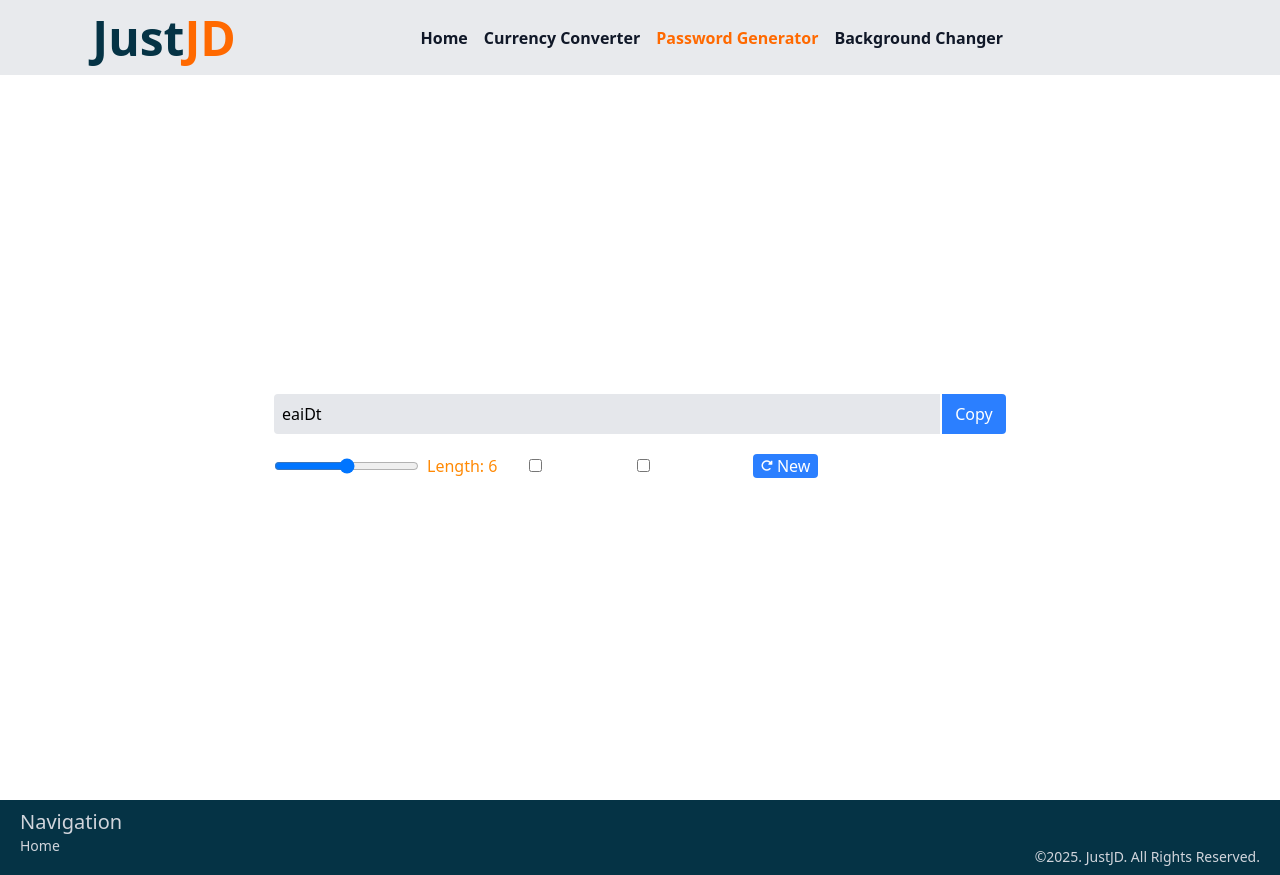
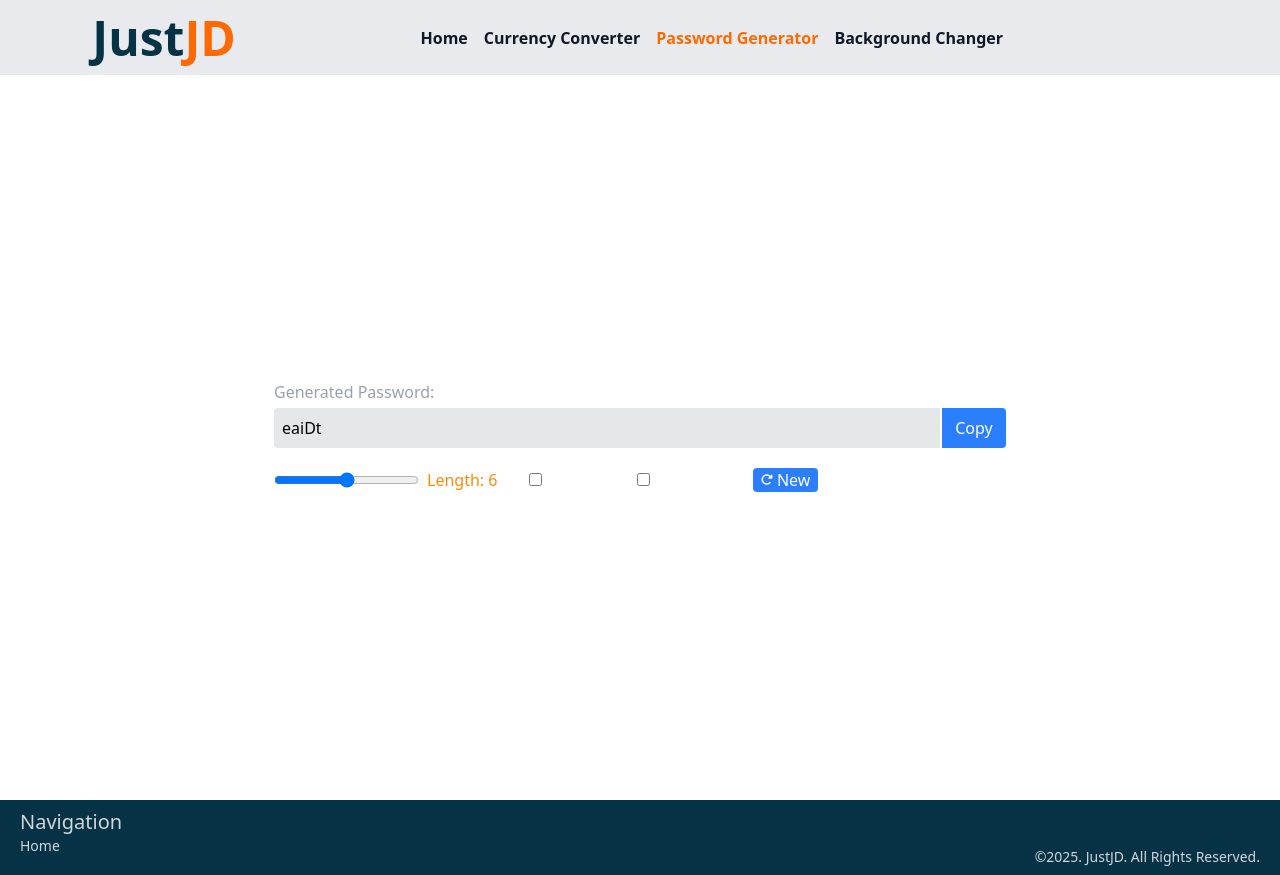
Before and after one commit to ImJay23/React_Mini_Projects, a React (Vite) app: page /password-generator in a window 1280 px wide. Built offline with nearby package versions, Linux system fonts and the light colour scheme.

Commit message:
added lable

```diff
--- a/src/Projects/PasswordGenerator.jsx
+++ b/src/Projects/PasswordGenerator.jsx
@@ -37,6 +37,7 @@ const PasswordGenerator = () => {
     return (
         <div className='page-contaier items-center justify-center bg-[url("https://images.pexels.com/photos/60504/security-protection-anti-virus-software-60504.jpeg")] bg-img-manager'>
             <div className='p-4 backdrop-blur-sm border-white border-2 w-full md:w-[60%] rounded-xl h-fit'>
+                <label className='text-gray-400 mb-1 inline-block'>Generated Password:</label>
                 <div className='flex gap-0.5 items-center h-[40px]'>
                     <input
                         className='py-1 px-2 w-full h-full rounded-l-sm rounded-r-none text-black'
```
